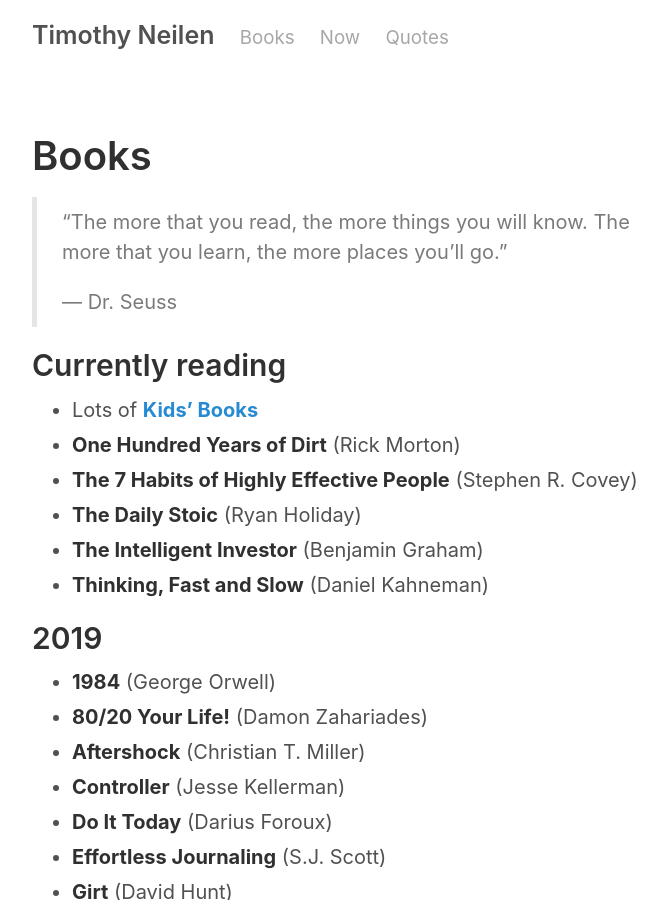
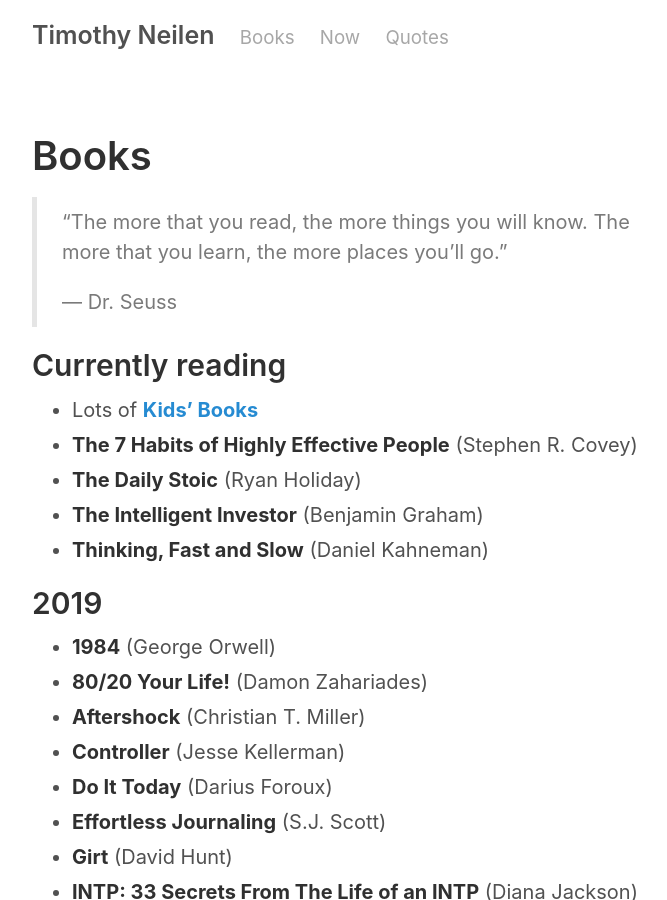
Before and after one commit to teejayen/teejayen.github.io, a Jekyll site: the page built from books.md, in a window 1280 px wide and 900 px high. Shown: the whole window, without its empty margins (258-925 px from the left). Built offline with Jekyll 4.4.1, drawn with Linux system fonts in a browser that asks for light colours; some of the changed text lies outside the part shown.

Commit message:
updated books list

```diff
--- a/books.md
+++ b/books.md
@@ -16,7 +16,6 @@
 ## Currently reading
 
 - Lots of [**Kids' Books**](/kidsbooks)
-- **One Hundred Years of Dirt** (Rick Morton)
 - **The 7 Habits of Highly Effective People** (Stephen R. Covey)
 - **The Daily Stoic** (Ryan Holiday)
 - **The Intelligent Investor** (Benjamin Graham)
```
Also changed, not shown: other parts of books.md (+1 -0 lines).
